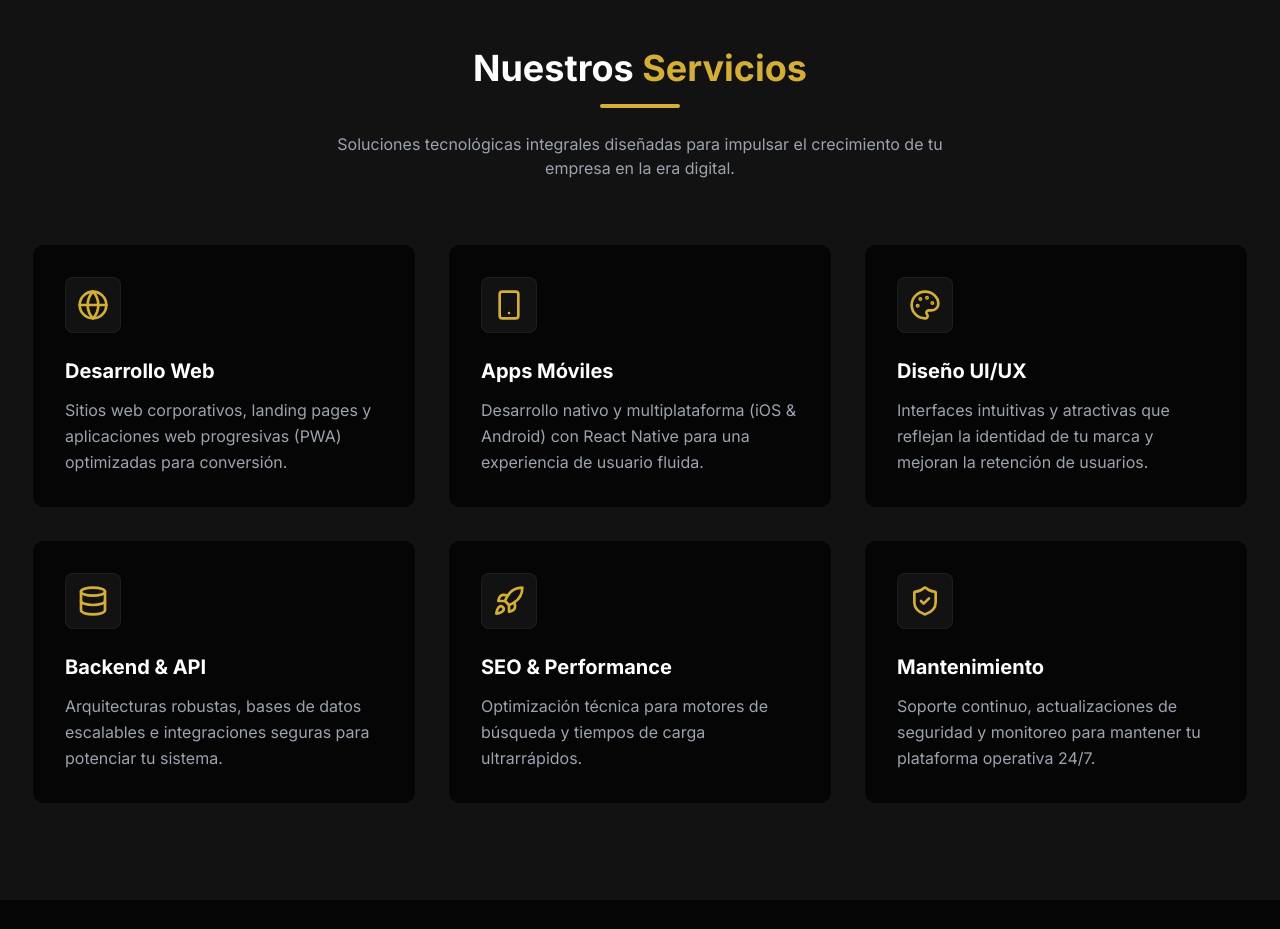
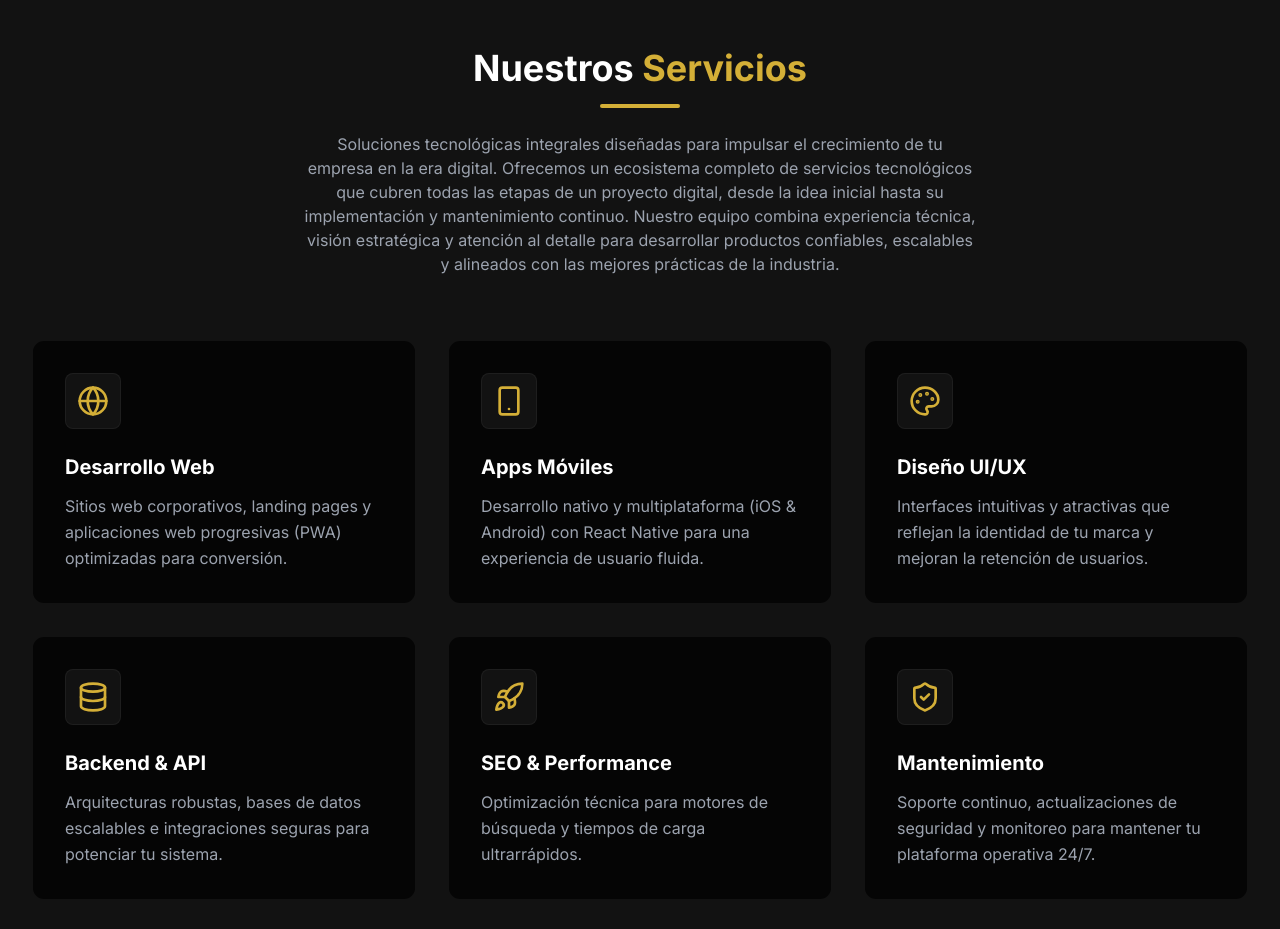
Before and after one commit to pepehongomunoz-collab/Nilotech2, a React (Vite) app: page / in a window 1280 px wide. Shown: the part 1340-2269 px from the top of the page. Built offline with nearby package versions, Linux system fonts and the light colour scheme.

Commit message:
se agrega texto seo

```diff
--- a/src/components/sections/Services.tsx
+++ b/src/components/sections/Services.tsx
@@ -43,7 +43,7 @@ export const Services = () => {
           <h2 className="text-3xl md:text-4xl font-bold text-white mb-4">Nuestros <span className="text-gold-500">Servicios</span></h2>
           <div className="w-20 h-1 bg-gold-500 mx-auto rounded-full mb-6"></div>
           <p className="text-gray-400 max-w-2xl mx-auto">
-            Soluciones tecnológicas integrales diseñadas para impulsar el crecimiento de tu empresa en la era digital.
+            Soluciones tecnológicas integrales diseñadas para impulsar el crecimiento de tu empresa en la era digital. Ofrecemos un ecosistema completo de servicios tecnológicos que cubren todas las etapas de un proyecto digital, desde la idea inicial hasta su implementación y mantenimiento continuo. Nuestro equipo combina experiencia técnica, visión estratégica y atención al detalle para desarrollar productos confiables, escalables y alineados con las mejores prácticas de la industria.
           </p>
         </div>
 
```
